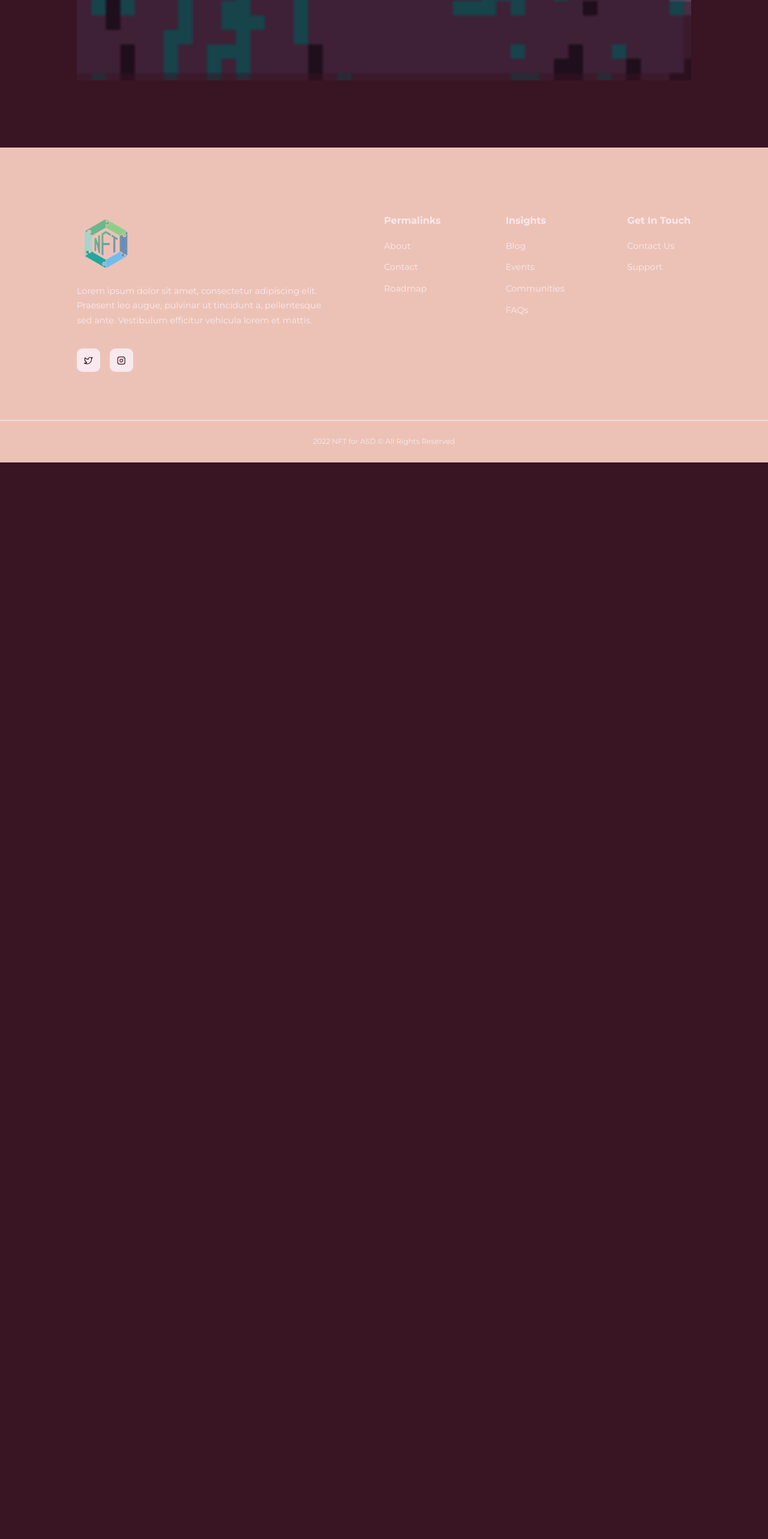
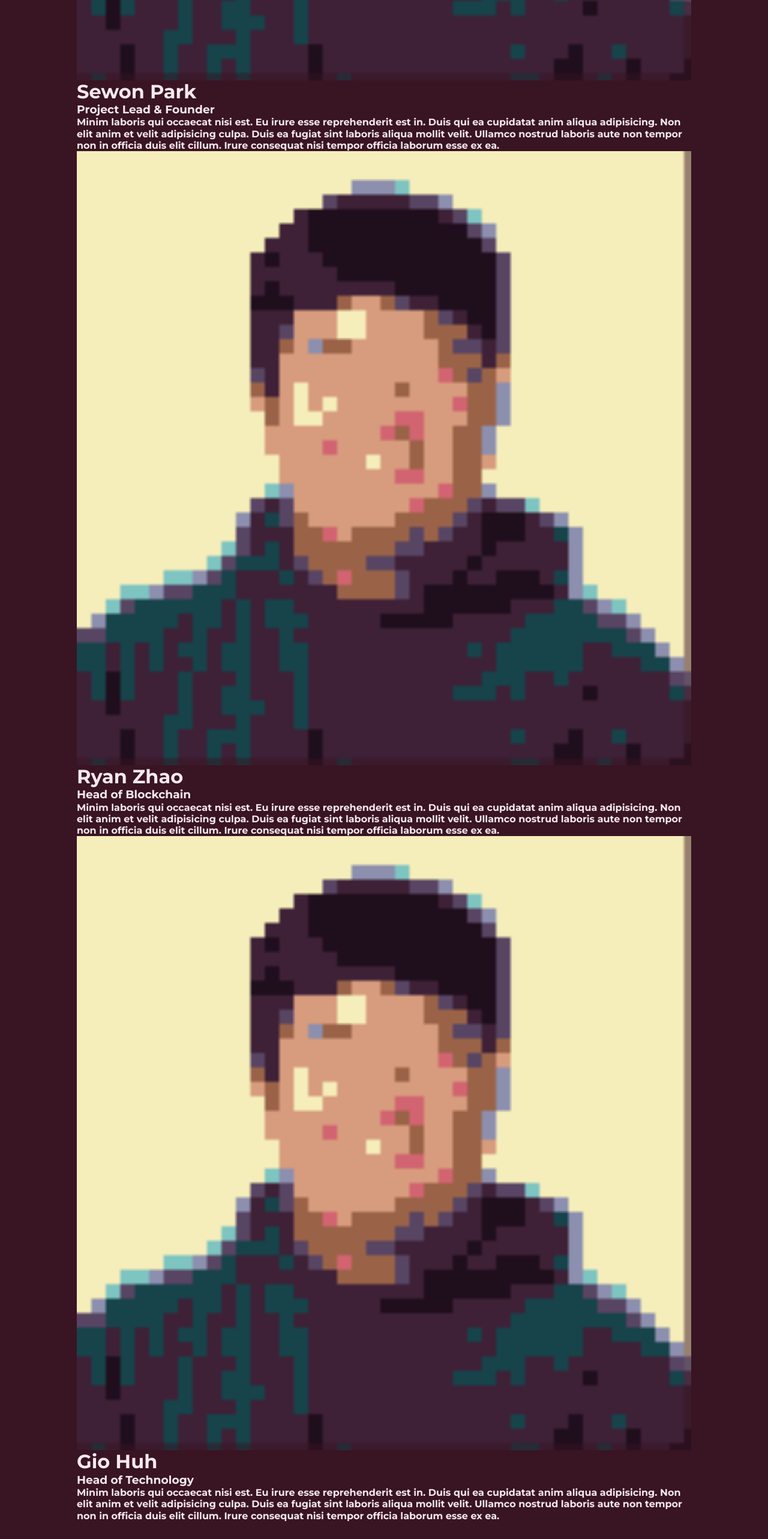
Before and after one commit to tovaulma/nft4asd, a React (Create React App) app: page /about in a window 1280 px wide. Shown: the part 1420-3986 px from the top of the page at 60% size. Before the commit the page ends 2191 px from the top, so only its background shows below. Built offline with nearby package versions, Linux system fonts and the light colour scheme.

Commit message:
bio structure

```diff
--- a/src/components/WhoWeAre.jsx
+++ b/src/components/WhoWeAre.jsx
@@ -11,7 +11,25 @@ const WhoWeAre = () => {
             <div className='bio'>
                 <img src={Px1} alt="person"/>
                 <div className='content'>
-
+                    <h2>Sewon Park</h2>
+                    <h3>Project Lead & Founder</h3>
+                    <h4>Minim laboris qui occaecat nisi est. Eu irure esse reprehenderit est in. Duis qui ea cupidatat anim aliqua adipisicing. Non elit anim et velit adipisicing culpa. Duis ea fugiat sint laboris aliqua mollit velit. Ullamco nostrud laboris aute non tempor non in officia duis elit cillum. Irure consequat nisi tempor officia laborum esse ex ea.</h4>
+                </div>
+            </div>
+            <div className='bio'>
+                <img src={Px1} alt="person"/>
+                <div className='content'>
+                    <h2>Ryan Zhao</h2>
+                    <h3>Head of Blockchain</h3>
+                    <h4>Minim laboris qui occaecat nisi est. Eu irure esse reprehenderit est in. Duis qui ea cupidatat anim aliqua adipisicing. Non elit anim et velit adipisicing culpa. Duis ea fugiat sint laboris aliqua mollit velit. Ullamco nostrud laboris aute non tempor non in officia duis elit cillum. Irure consequat nisi tempor officia laborum esse ex ea.</h4>
+                </div>
+            </div>
+            <div className='bio'>
+                <img src={Px1} alt="person"/>
+                <div className='content'>
+                    <h2>Gio Huh</h2>
+                    <h3>Head of Technology</h3>
+                    <h4>Minim laboris qui occaecat nisi est. Eu irure esse reprehenderit est in. Duis qui ea cupidatat anim aliqua adipisicing. Non elit anim et velit adipisicing culpa. Duis ea fugiat sint laboris aliqua mollit velit. Ullamco nostrud laboris aute non tempor non in officia duis elit cillum. Irure consequat nisi tempor officia laborum esse ex ea.</h4>
                 </div>
             </div>
         </div>
```
